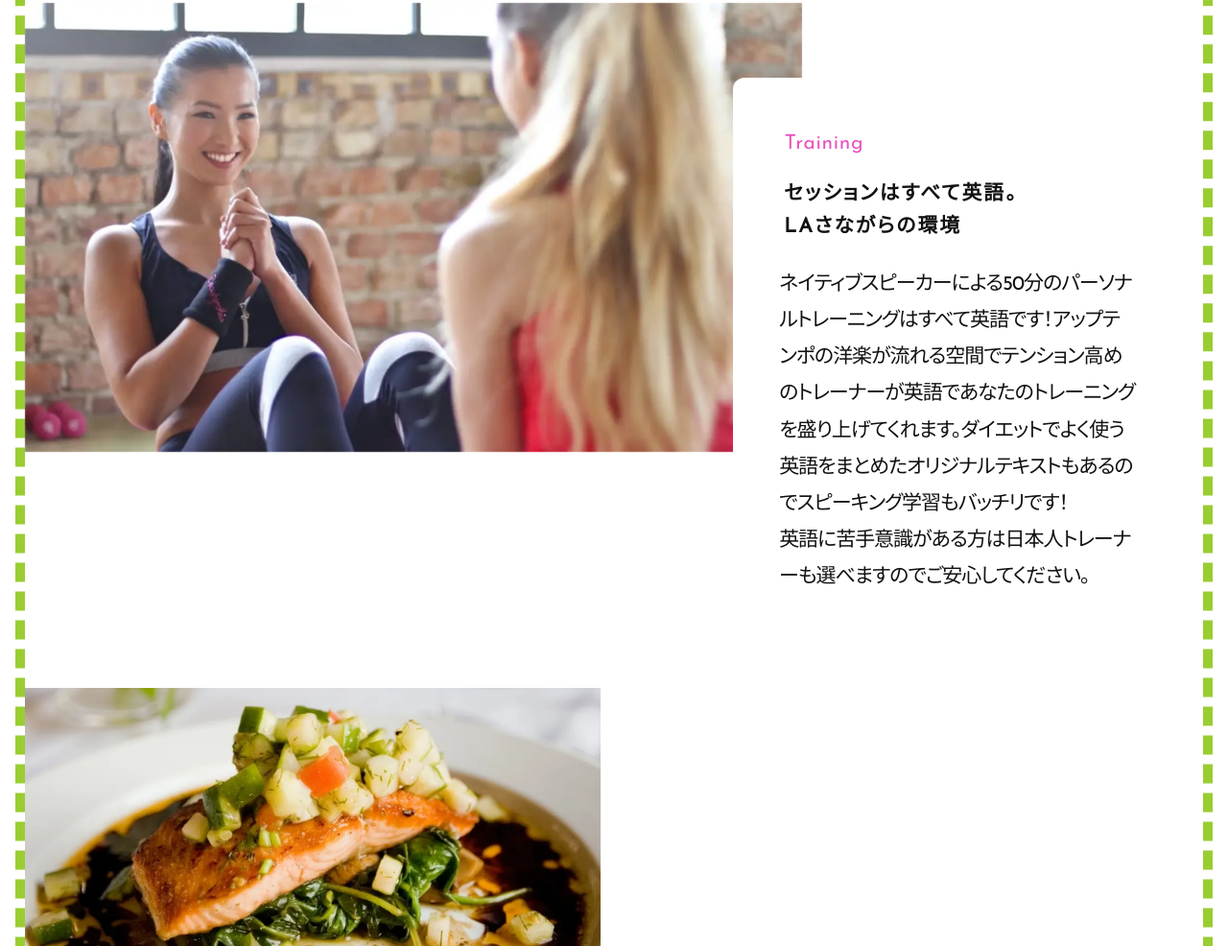
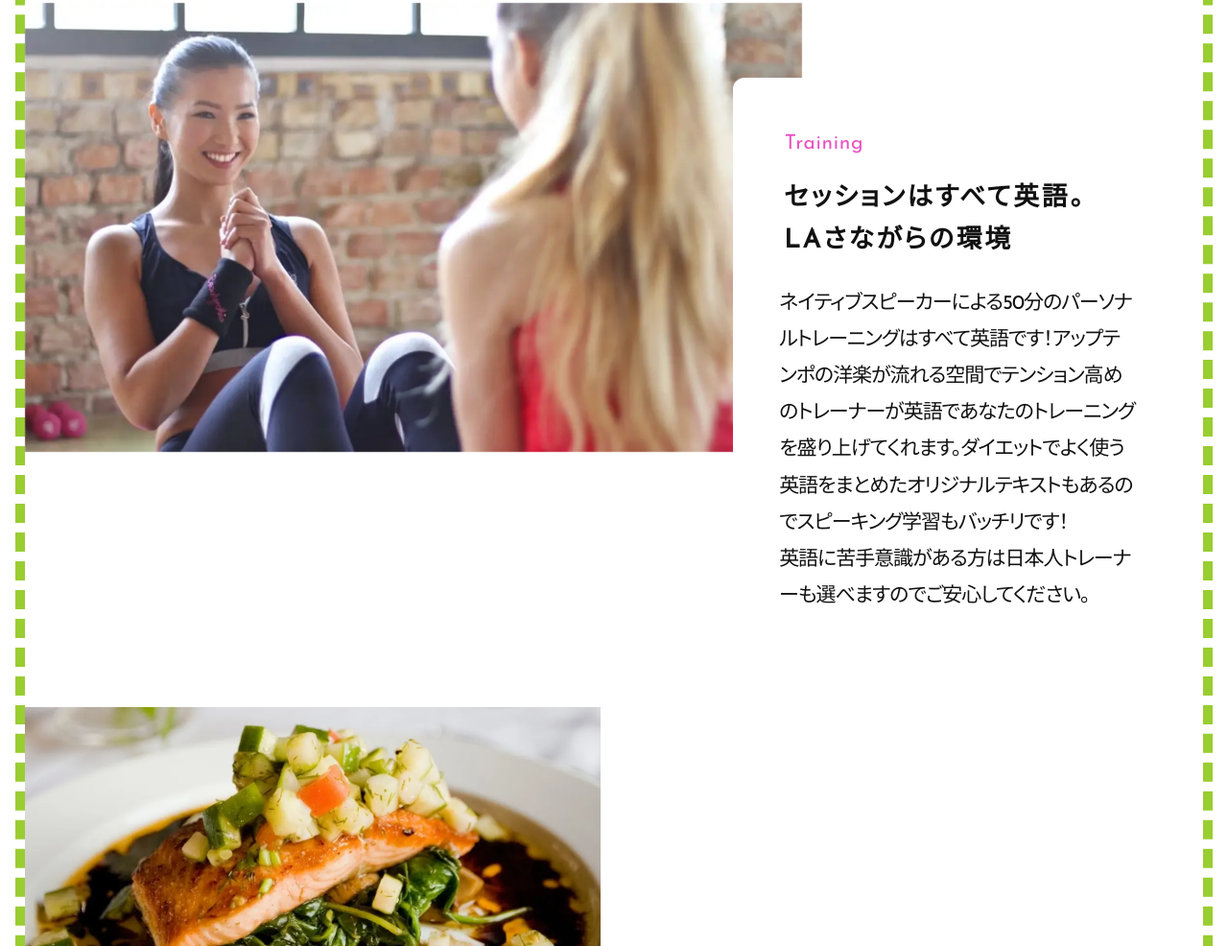
Before and after one commit to aaaa1597/webdesigner-go-HTMLCSS-lesson004, a plain HTML site: page engbody/index.html in a window 1280 px wide. Shown: the part 934-1920 px from the top of the page at 96% size. Drawn offline with nearby package versions, Linux system fonts and the light colour scheme.

Commit message:
レスポンシブ対応

```diff
--- a/engbody/style.css
+++ b/engbody/style.css
@@ -296,7 +296,7 @@ About
 .about__train-h2 {
   margin-top: 24px;
   margin-left: clamp(-19px, 2.44vw + -28.15px,7px);
-  font-size: clamp(17.5px, 0.36vw + 16.16px,21.3px);
+  font-size: clamp(20px, 0.75vw + 17.18px,28px);
   font-weight: bold;
   letter-spacing: 0.1em;
   line-height: 1.65;
@@ -789,8 +789,8 @@ footer
     width: 63.3vw;
   }
   .about__train-box {
-    margin-top: -30.5vw;
-    margin-left: clamp(100px, 57.7vw,905px);
+    margin-top: max(-30.5vw,-478px);
+    margin-left: min(57.7vw,905px);
   }
 }
 
```
